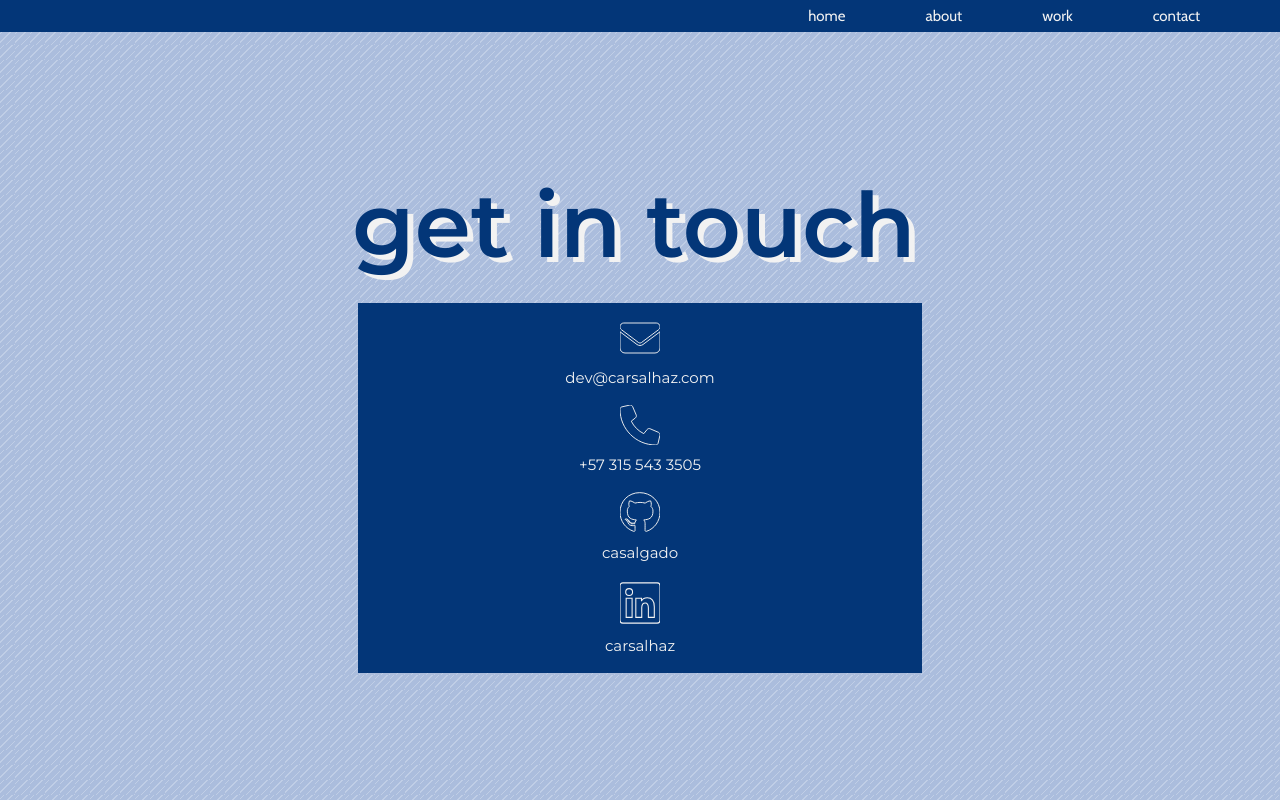
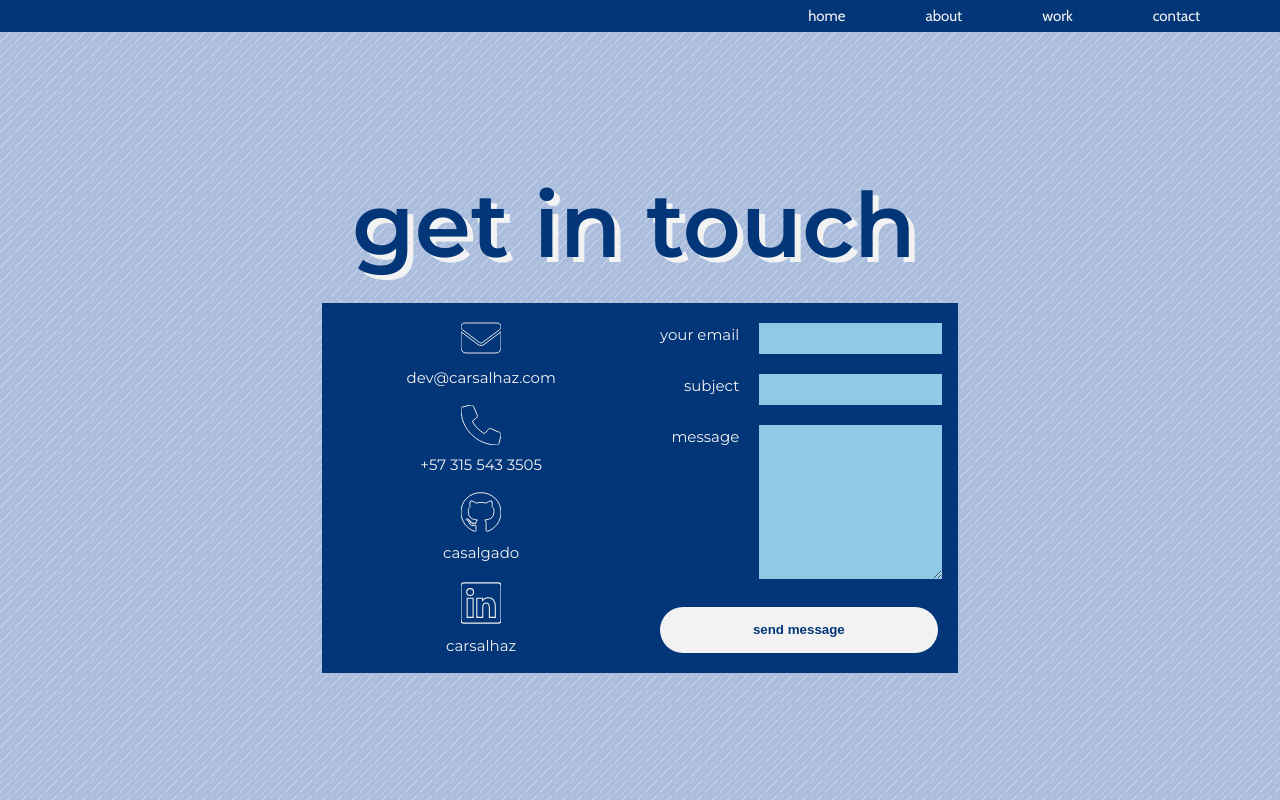
Before and after one commit to casalgado/carsalhaz, a Vue app: page /contact in a window 1280 px wide. Built offline with nearby package versions, Linux system fonts and the light colour scheme.

Commit message:
form working with emailjs

```diff
--- a/package.json
+++ b/package.json
@@ -12,6 +12,7 @@
     "lint": "eslint . --ext .vue,.js,.jsx,.cjs,.mjs --fix --ignore-path .gitignore"
   },
   "dependencies": {
+    "@emailjs/browser": "^3.6.2",
     "pinia": "^2.0.14",
     "vue": "^3.2.36",
     "vue-router": "^4.0.15"
--- a/src/App.vue
+++ b/src/App.vue
@@ -5,7 +5,7 @@
 <template>
   <div class="wrapper">
     <nav class="dark">
-      <ul>
+      <ul v-if="notAtHome">
         <li><RouterLink to="/">home</RouterLink></li>
         <li><RouterLink to="/about">about</RouterLink></li>
         <li><RouterLink to="/work">work</RouterLink></li>
@@ -19,14 +19,23 @@
 <script>
 export default {
   name: "App",
+  data() {
+    return {
+      notAtHome: false,
+    };
+  },
   computed: {
     currentPath: function () {
       return this.route;
     },
   },
   watch: {
-    currentPath() {
-      console.log(this.currentPath);
+    $route(to) {
+      if (to.name == "home") {
+        this.notAtHome = false;
+      } else {
+        this.notAtHome = true;
+      }
     },
   },
 };
--- a/src/views/ContactView.vue
+++ b/src/views/ContactView.vue
@@ -2,7 +2,7 @@
   <div class="view-container">
     <section class="contact-view-section">
       <h1 class="hero span2">get in touch</h1>
-      <div class="info-section dark span2">
+      <div class="info-section dark">
         <a href="mailto:dev@carsalhaz.com" target="_blank"
           ><img src="../assets/envelope-solid.svg" alt="envelope icon"
         /></a>
@@ -23,7 +23,7 @@
         /></a>
         <p class="info-block">carsalhaz</p>
       </div>
-      <!-- <form class="dark" @submit.prevent="send">
+      <form class="dark" @submit.prevent="sendEmail">
         <label for="email">your email</label>
         <input v-model="email" id="email" class="light-complement" />
         <label for="subject">subject</label>
@@ -35,12 +35,13 @@
           class="light-complement"
         ></textarea>
         <TheButton theme="light" text="send message" />
-      </form> -->
+      </form>
     </section>
   </div>
 </template>
 
 <script>
+import emailjs from "@emailjs/browser";
 import TheButton from "../components/TheButton.vue";
 export default {
   name: "HomeView",
@@ -53,9 +54,25 @@
     };
   },
   methods: {
-    send: function () {
-      console.log([this.email, this.subject, this.message]);
-      console.log("im here");
+    sendEmail: function () {
+      console.log(emailjs);
+      let serviceID = "carsalhaz_contact";
+      let templateID = "template_448ku3h";
+      let publicKey = "dK6RmHzCvEn6xt7B5";
+      let templateParams = {
+        email: this.email,
+        subject: this.subject,
+        message: this.message,
+      };
+      emailjs.send(serviceID, templateID, templateParams, publicKey).then(
+        (response) => {
+          console.log("SUCCESS!", response.status, response.text);
+          alert("Message Sent!");
+        },
+        (err) => {
+          console.log("FAILED...", err);
+        }
+      );
     },
   },
 };
```
Also changed, not shown: 1 other file (tests, documents, lock files or other folders).
